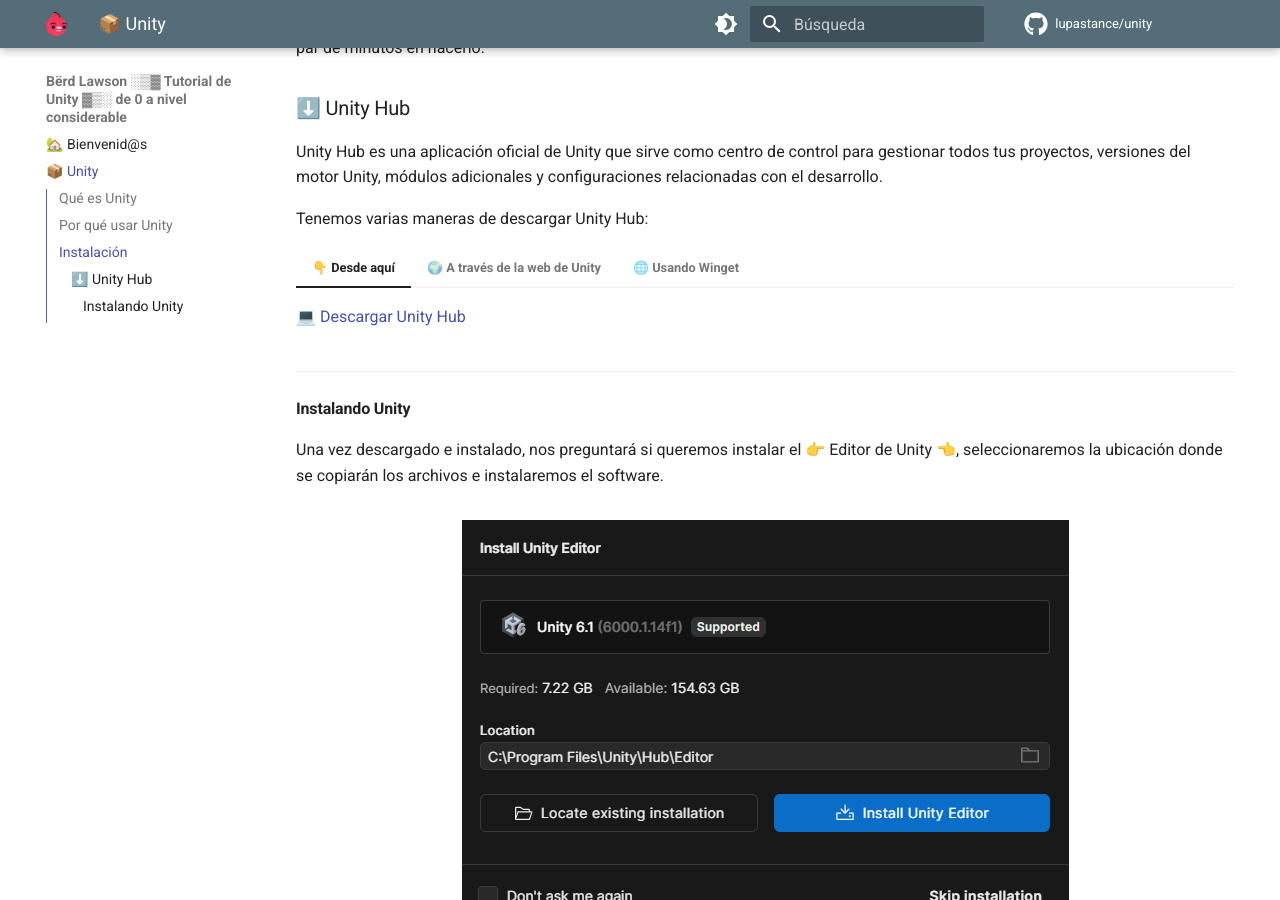
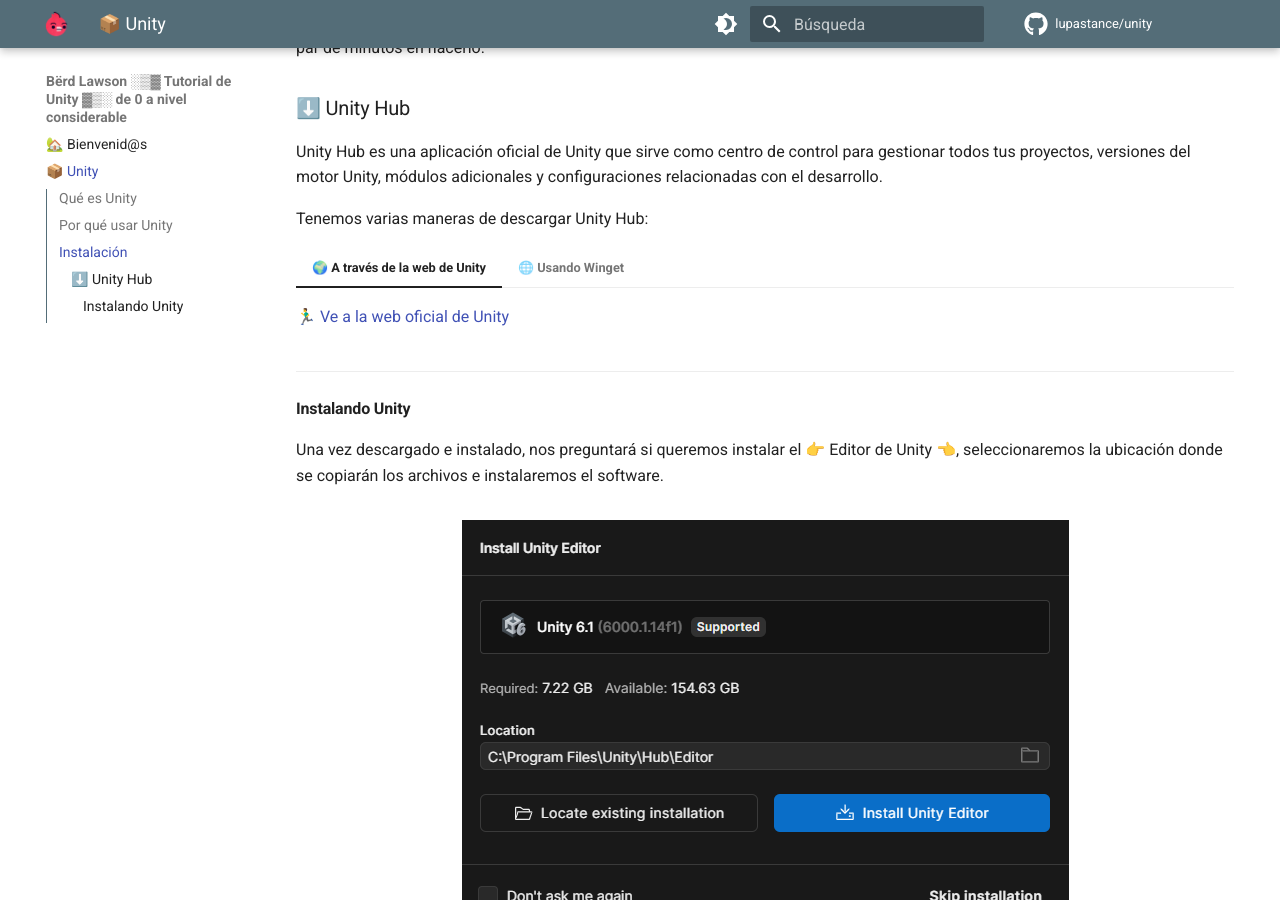
Before and after one commit to lupastance/unity, an MkDocs documentation site: the page built from docs/1 - unity.md, in a window 1280 px wide and 900 px high, scrolled down 1841 px. Built offline with MkDocs 1.6.1 and Material for MkDocs 9.7.7, drawn with Linux system fonts in a browser that asks for light colours; comment, search, counter and statistics services are not loaded.

Commit message:
Quitando archivos locales

```diff
--- a/docs/1 - unity.md
+++ b/docs/1 - unity.md
@@ -63,10 +63,6 @@
 
 Tenemos varias maneras de descargar Unity Hub:
 
-
-=== "👇 Desde aquí"
-    [💻 Descargar Unity Hub](assets/UnityHubSetup.exe)
-
 === "🌍 A través de la web de Unity"
     [🏃‍♂️ Ve a la web oficial de Unity](https://unity.com/es/download){target=blank}
 
```
